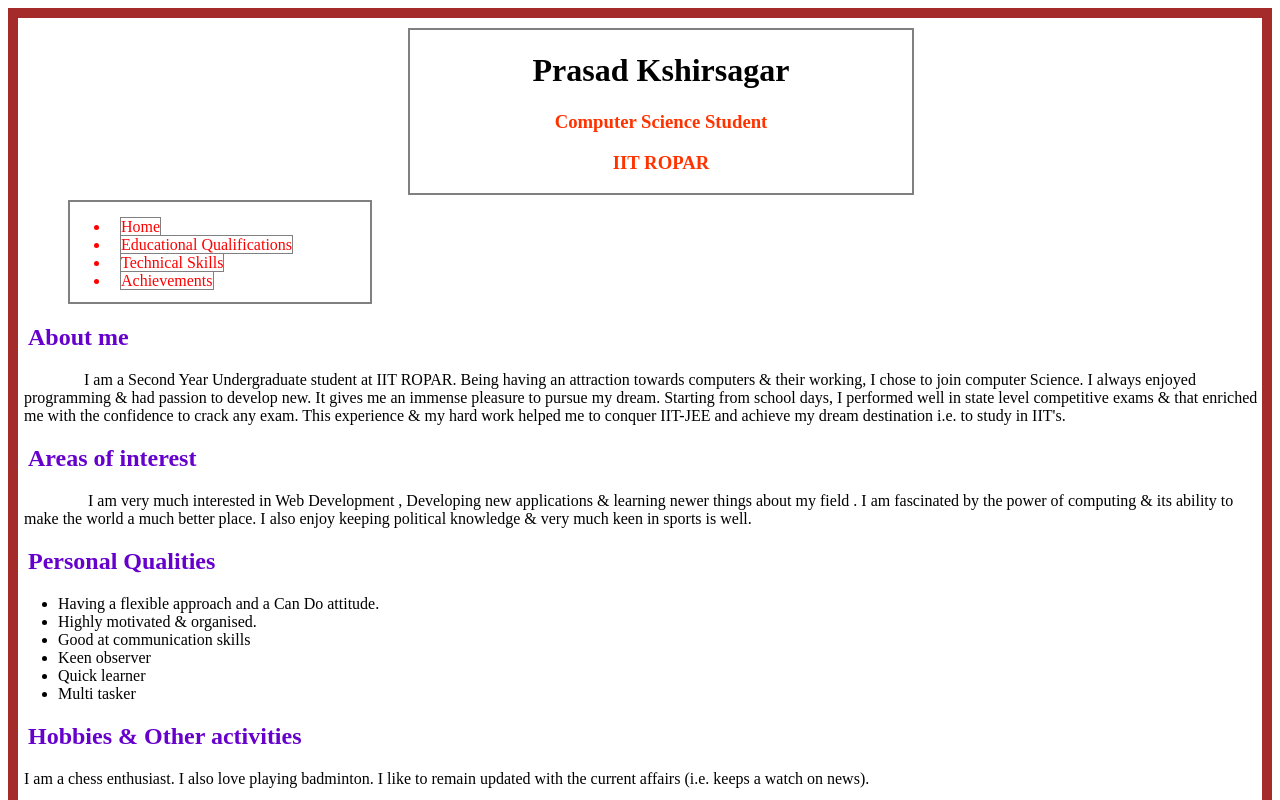
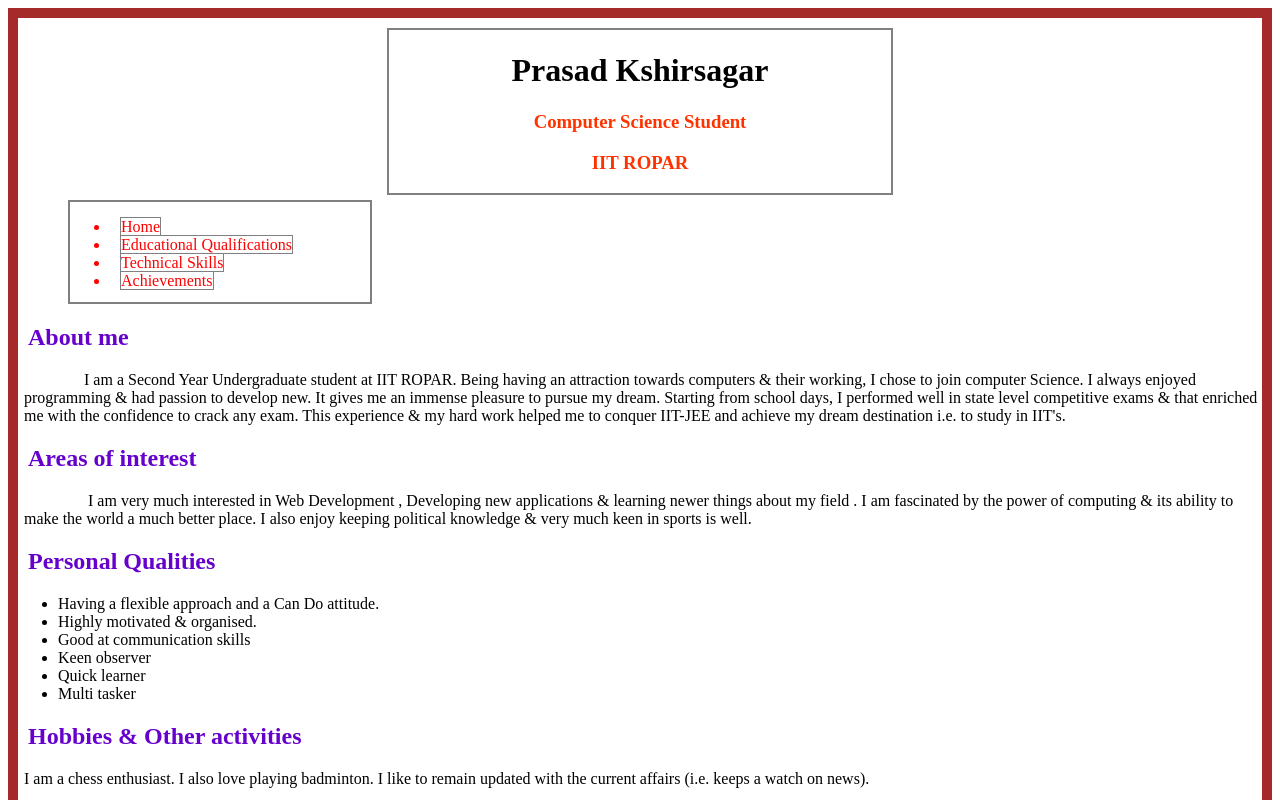
Before and after one commit to PrasadKshirsagar/PrasadKshirsagar.github.io, a plain HTML site: page index.html in a window 1280 px wide. Shown: the top 800 px of the page. Drawn offline with Linux system fonts and the light colour scheme.

Commit message:
Create pk.css

```diff
--- a/pk.css
+++ b/pk.css
@@ -28,7 +28,7 @@
     width: 500px;
     padding: 1px;
     border: 2px solid gray;
-    margin-left: 390px;
+    margin:auto;
     margin-top: 10px;
 
 }
```
